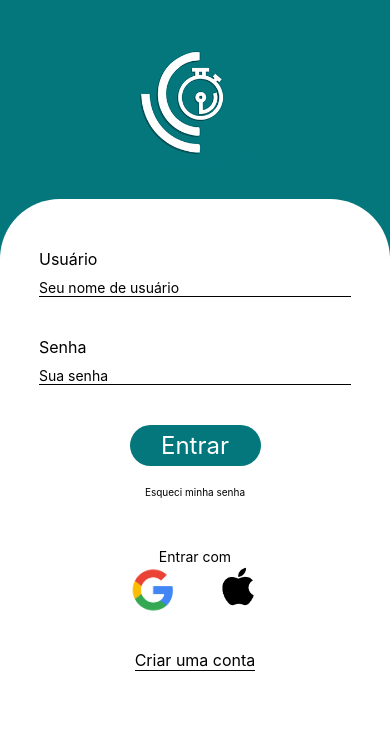
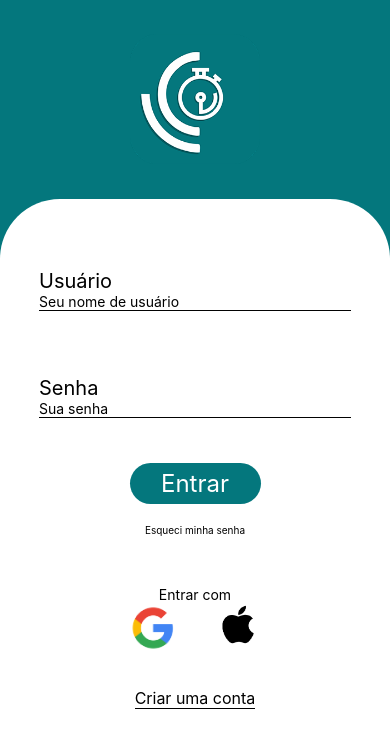
Before and after one commit to LSeraphim/FreeTime, a React Native app in the folder FreeTime/: screen /Login in a window 390 px wide. Shown: the top 748 px of the page. Built offline with nearby package versions, Linux system fonts and the light colour scheme.

Commit message:
Otimizando componentes
Dando uma geral na localização dos componentes onde serão utilizados em mais de uma página. Dando utilidade á página components em src

```diff
--- a/FreeTime/package.json
+++ b/FreeTime/package.json
@@ -11,6 +11,7 @@
   },
   "dependencies": {
     "@expo/metro-runtime": "~3.2.1",
+    "@react-native-community/progress-bar-android": "^1.0.5",
     "@react-navigation/native-stack": "^6.9.26",
     "body-parser": "^1.20.2",
     "expo": "~51.0.6",
--- a/FreeTime/src/Componentes/Button.js
+++ b/FreeTime/src/Componentes/Button.js
@@ -1,5 +1,35 @@
-import { StyleSheet, Text, View } from 'react-native';
+import { StyleSheet, Text, View, TouchableOpacity } from 'react-native';
 
-export default function Button () {
+import { useNavigation } from '@react-navigation/native';
+
+
+export default props => {
+    const navigation = useNavigation();
+    const myPress = props.myPress;
+
+    const myText = props.myText;
+
+    return(
+        <TouchableOpacity
+            onPress={props.myPress}
+            style={styles.containerButton}>
+
+            <Text style={{color: '#ffff', fontSize:24}}>{myText}</Text>
+
+        </TouchableOpacity>
+    )
+
 
 };
+
+const styles = StyleSheet.create({
+    containerButton: {
+        backgroundColor: 'rgba(4, 119, 125, 1)',
+        width: 131,
+        height: 41,
+        justifyContent: 'center',
+        alignItems: 'center',
+        borderRadius: 60,
+        marginBottom: 20
+      },
+})
--- /dev/null
+++ b/FreeTime/src/Componentes/Forms.js
@@ -0,0 +1,26 @@
+import { View, TextInput, Text, StyleSheet } from "react-native";
+
+export default props => {
+    const myPlaceholder = props.myPlaceholder;
+    const myText = props.myText;
+
+    return (
+
+            <View style={styles.inputBox}>
+                <Text style={{fontSize:20}}>{myText}</Text>
+                <TextInput  onChangeText={""} placeholder={myPlaceholder}/>
+            </View>
+    );
+}
+
+
+const styles = StyleSheet.create({
+
+      inputBox: {
+        width: '100%',
+        paddingTop: 20,
+        borderBottomColor: '#020202',
+        borderBottomWidth: 1,
+        marginBottom: 45
+      },
+})
--- a/FreeTime/src/telas/Login/index.js
+++ b/FreeTime/src/telas/Login/index.js
@@ -3,6 +3,8 @@ import { StyleSheet, Text, View, Image, TextInput, SafeAreaView, TouchableOpacit
 
 import * as Animatable from 'react-native-animatable';
 import { useNavigation } from '@react-navigation/native';
+import Forms from '../../Componentes/Forms';
+import Button from '../../Componentes/Button';
 
 
 
@@ -10,7 +12,9 @@ export default function Login() {
   const navigation = useNavigation();
 
   return (
+
     <SafeAreaView style={styles.container}>
+
       { <StatusBar style="auto" /> }
 
         {/* Container com Logo */}
@@ -21,23 +25,14 @@ export default function Login() {
 
         {/* Container com dados do usuário */}
         <Animatable.View delay={100} animation="fadeInUpBig" style={styles.containerForm}>
+
             <View style={styles.inputContainer}>
-              <Text style={{fontSize:16}}>Usuário</Text>
+              <Forms myPlaceholder={'Seu nome de usuário'} myText={'Usuário'} />
 
-              <View style={styles.inputBox}>
-                <TextInput  onChangeText={""} placeholder='Seu nome de usuário'/>
+              <Forms myPlaceholder={'Sua senha'} myText={'Senha'} />
             </View>
 
-              <Text style={{fontSize:16}}>Senha</Text>
-              <View style={styles.inputBox}>
-                <TextInput  onChangeText={""} placeholder='Sua senha'/>
-              </View>
-            </View>
-            <TouchableOpacity
-              onPress={ () => navigation.navigate('home')}
-              style={styles.containerButton}>
-              <Text style={{color: '#ffff', fontSize:24}}>Entrar</Text>
-            </TouchableOpacity>
+            <Button myText={'Entrar'} myPress={() => navigation.navigate('home')}/>
 
             <Text style={{fontSize:10, marginBottom:50}}>Esqueci minha senha</Text>
 
@@ -55,7 +50,9 @@ export default function Login() {
                 style={styles.button}>
               <Text style={styles.createAccount}>Criar uma conta</Text>
             </TouchableOpacity>
+
           </Animatable.View>
+
     </SafeAreaView>
 
 
@@ -90,14 +87,6 @@ const styles = StyleSheet.create({
 inputContainer:{
   width: '100%'
 },
-  inputBox: {
-    justifyContent: 'center',
-    width: '100%',
-    paddingTop: 10,
-    borderBottomColor: '#020202',
-    borderBottomWidth: 1,
-    marginBottom: 40
-  },
   containerButton: {
     backgroundColor: 'rgba(4, 119, 125, 1)',
     width: 131,
--- a/FreeTime/src/telas/home/index.js
+++ b/FreeTime/src/telas/home/index.js
@@ -1,8 +1,11 @@
 import { StatusBar } from 'expo-status-bar';
-import { StyleSheet, Text, View, Image, TextInput, SafeAreaView, TouchableOpacity, ProgressBarAndroidBase } from 'react-native';
+import { StyleSheet, Text, View, Image, TextInput, SafeAreaView, TouchableOpacity } from 'react-native';
 
 import * as Animatable from 'react-native-animatable';
 import { useNavigation } from '@react-navigation/native';
+import { useEffect, useState } from 'react';
+
+
 
 export default function Home() {
 
@@ -13,13 +16,18 @@ export default function Home() {
       { <StatusBar style="auto" /> }
 
         <View style={styles.headerContainer}>
+
           <View style={styles.headerBox}>
             <Text style={{color: '#ffff', fontSize: 15}}>Liga <Text style={styles.ligaText}>MONGE</Text> da concentração</Text>
             <Image style={styles.logoFt} source={require('../../../components/img/JapaAvatar.jpg')} />
           </View>
+
           <View style={styles.subHeader}>
+            <View style={styles.progress}>
 
+            </View>
           </View>
+
         </View>
 
     </SafeAreaView>
@@ -60,5 +68,6 @@ const styles = StyleSheet.create({
       height: 80,
       borderTopLeftRadius: 12,
       borderTopRightRadius:12 ,
-    }
+    },
+
   })
```
Also changed, not shown: 1 other file (tests, documents, lock files or other folders). Lines whose indentation alone changed are shown as unchanged.
